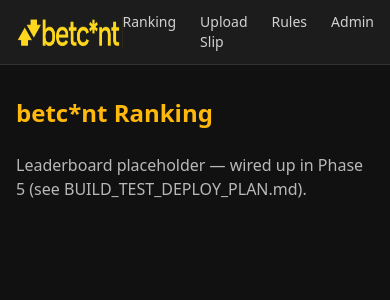
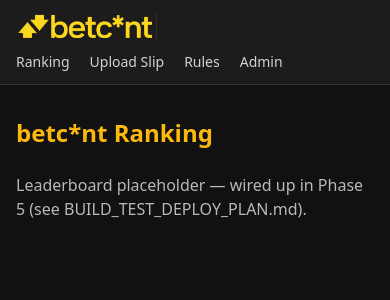
Before and after one commit to cjcloud/bet1865, a Next.js app: page / in a window 390 px wide. Shown: the top 300 px of the page. Built offline with nearby package versions, Linux system fonts and the light colour scheme.

Commit message:
Fix header layout on mobile: stack logo/nav rows instead of cramped single row

```diff
--- a/src/app/layout.tsx
+++ b/src/app/layout.tsx
@@ -15,12 +15,16 @@ export default function RootLayout({
     <html lang="en">
       <body className="min-h-screen bg-background text-white antialiased">
         <header className="border-b border-white/10 bg-surface">
-          <div className="mx-auto flex max-w-5xl items-center justify-between px-4 py-3">
-            <a href="/" className="flex items-center gap-2">
+          <div className="mx-auto flex max-w-5xl flex-col gap-3 px-4 py-3 sm:flex-row sm:items-center sm:justify-between">
+            <a href="/" className="flex items-center">
               {/* eslint-disable-next-line @next/next/no-img-element */}
-              <img src="/logo-betcnt.png" alt="betc*nt" className="h-8 w-auto" />
+              <img
+                src="/logo-betcnt.png"
+                alt="betc*nt"
+                className="h-7 w-auto sm:h-8"
+              />
             </a>
-            <nav className="flex gap-6 text-sm font-medium text-white/80">
+            <nav className="flex flex-wrap items-center gap-x-5 gap-y-1 text-sm font-medium text-white/80">
               <a href="/" className="hover:text-accent">Ranking</a>
               <a href="/upload" className="hover:text-accent">Upload Slip</a>
               <a href="/rules" className="hover:text-accent">Rules</a>
```
